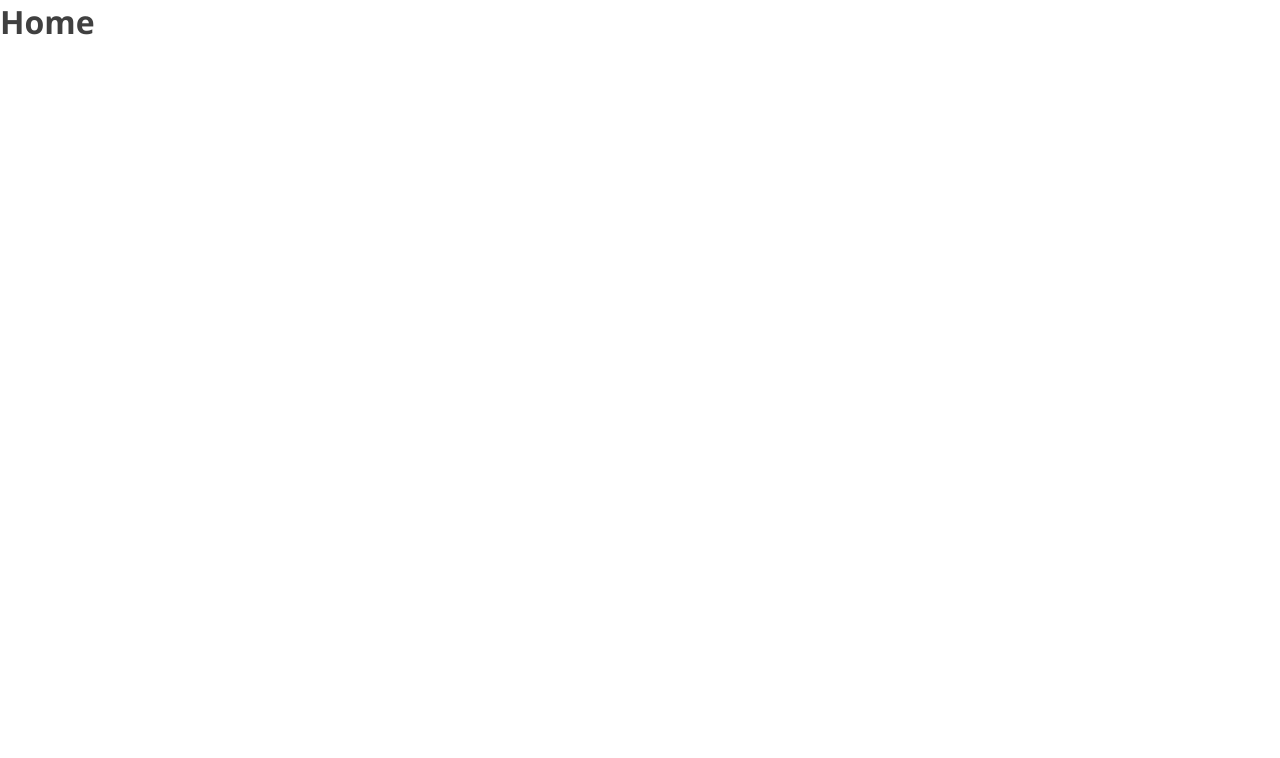
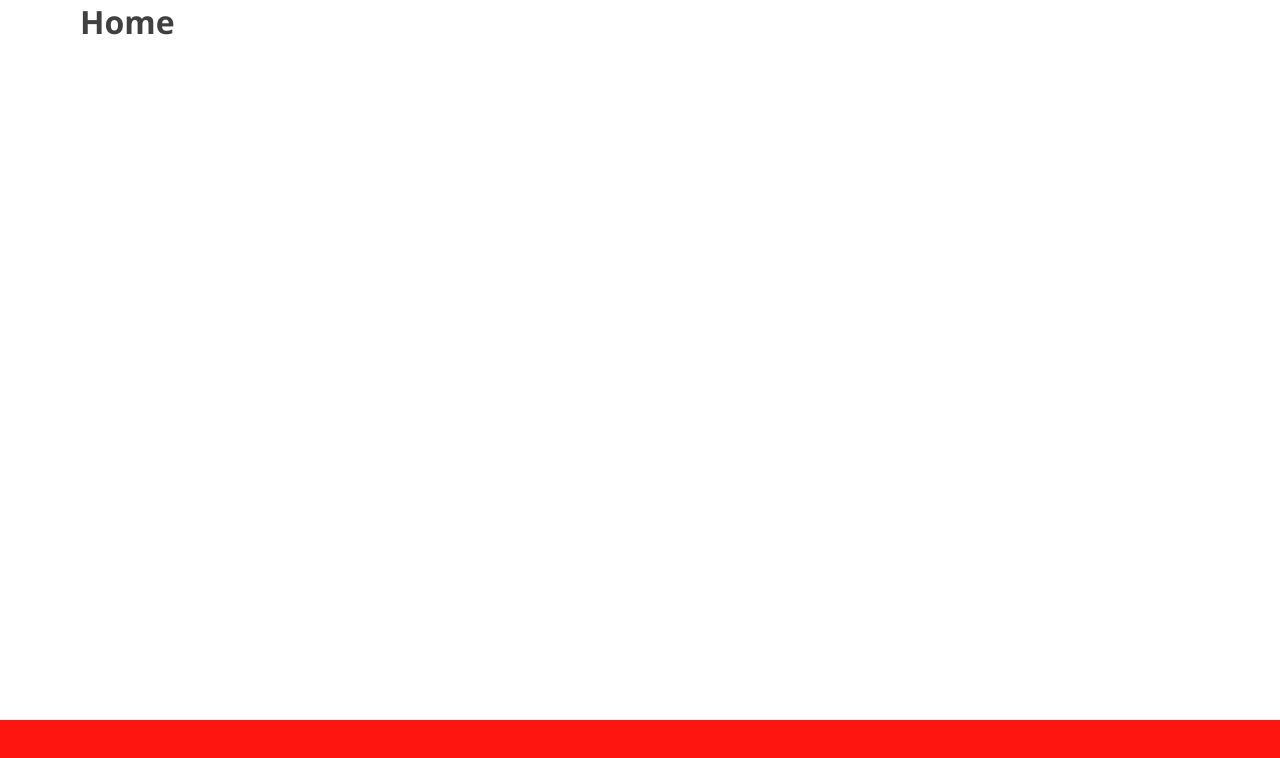
Before and after one commit to heldsonluiz/marvel-heroes, a React (Vite) app: page / in a window 1280 px wide. Shown: the top 758 px of the page. Built offline with nearby package versions, Linux system fonts and the light colour scheme.

Commit message:
✨ Feat: create layout pages
Create default layout pages for the application

```diff
--- a/src/Router.tsx
+++ b/src/Router.tsx
@@ -1,11 +1,14 @@
 import { Routes, Route } from "react-router-dom";
 import { Home } from "./pages/Home";
 import { Hero } from "./pages/Hero";
+import { DefaultLayout } from "./layouts/DefaultLayout";
 export function Router() {
   return (
     <Routes>
-      <Route path="/" element={<Home />} />
-      <Route path="/hero" element={<Hero />} />
+      <Route path="/" element={<DefaultLayout />}>
+        <Route path="/" element={<Home />} />
+        <Route path="/hero" element={<Hero />} />
+      </Route>
     </Routes>
   );
 }
--- /dev/null
+++ b/src/components/Footer/index.tsx
@@ -0,0 +1,5 @@
+import { FooterContainer } from "./styles";
+
+export function Footer() {
+  return <FooterContainer />;
+}
--- /dev/null
+++ b/src/components/Footer/styles.ts
@@ -0,0 +1,7 @@
+import styled from "styled-components";
+
+export const FooterContainer = styled.footer`
+  width: 100%;
+  height: 80px;
+  background-color: ${(props) => props.theme["red-500"]};
+`;
--- /dev/null
+++ b/src/layouts/DefaultLayout/index.tsx
@@ -0,0 +1,14 @@
+import { Outlet } from "react-router-dom";
+import { Footer } from "../../components/Footer";
+import { ContentContainer, LayoutContainer } from "./styles";
+
+export function DefaultLayout() {
+  return (
+    <LayoutContainer>
+      <ContentContainer>
+        <Outlet />
+      </ContentContainer>
+      <Footer />
+    </LayoutContainer>
+  );
+}
--- /dev/null
+++ b/src/layouts/DefaultLayout/styles.ts
@@ -0,0 +1,15 @@
+import styled from "styled-components";
+
+export const LayoutContainer = styled.div`
+  display: flex;
+  width: 100%;
+  flex-direction: column;
+`;
+
+export const ContentContainer = styled.div`
+  width: 74rem;
+  padding: 0 32px;
+  margin: 0 auto;
+  min-height: calc(100vh - 80px);
+  display: flex;
+`;
```
